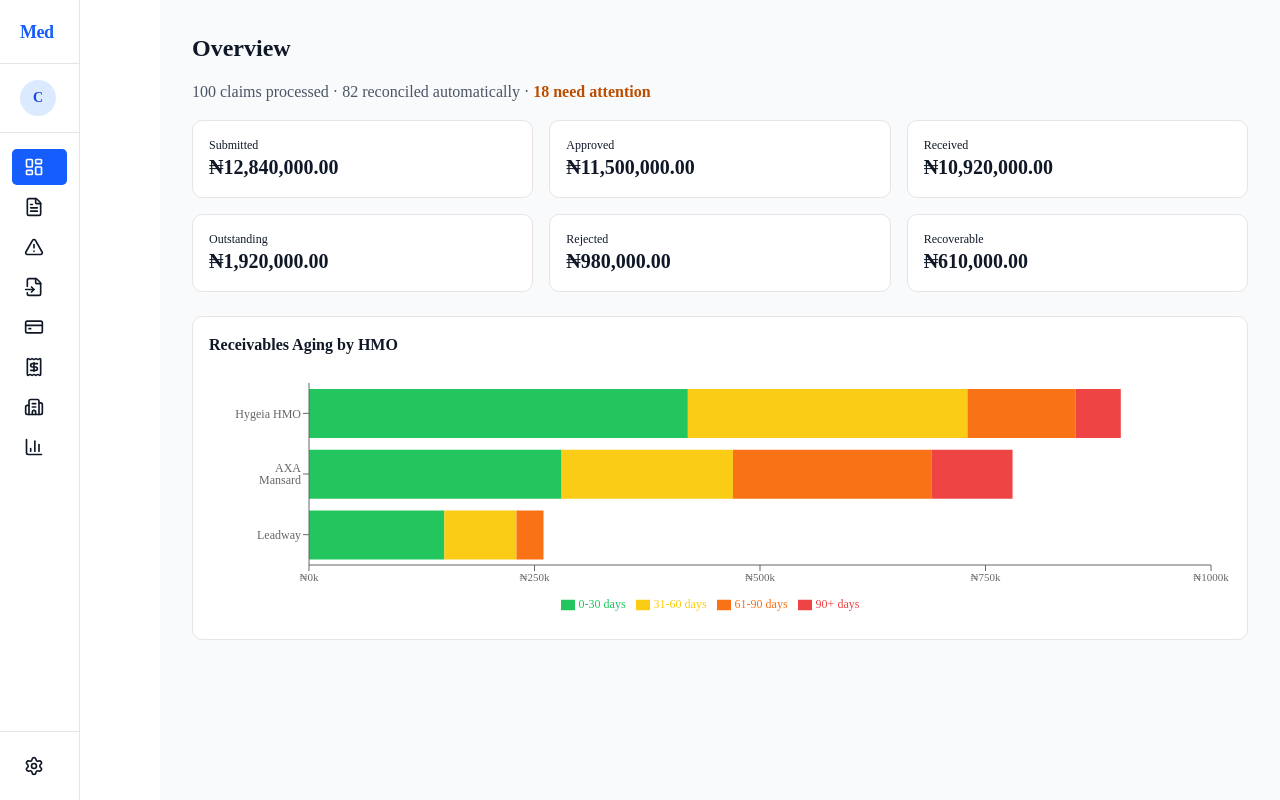
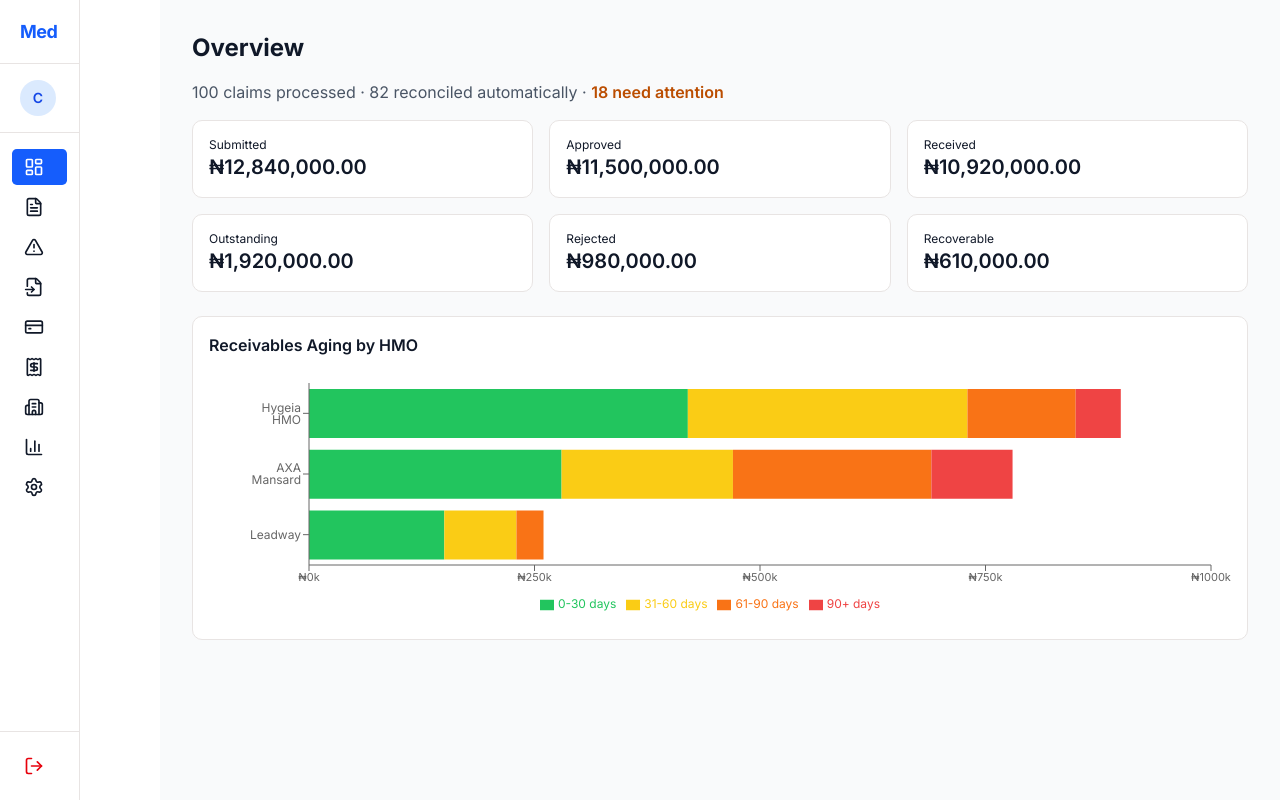
Before and after one commit to Clinton-Pase/MedCon, a Next.js app: page / in a window 1280 px wide. Built offline with nearby package versions, Linux system fonts and the light colour scheme.

Commit message:
FINAL FRONTEND FIX

```diff
--- a/app/layout.tsx
+++ b/app/layout.tsx
@@ -1,16 +1,16 @@
-import { Sidebar } from "@/components/sidebar";
+
 import "./globals.css";
+import { Inter } from "next/font/google";
+import { AppShell } from "@/components/app-shell";
+
+
+const inter = Inter({ subsets: ["latin"] });
 
 export default function RootLayout({ children }: { children: React.ReactNode }) {
   return (
     <html lang="en">
-      <body>
-        <div className="flex">
-          <Sidebar />
-         <main className="flex-1 min-h-screen bg-gray-50 p-4 pt-20 md:p-8 md:pt-8 md:ml-20">
-            {children}
-          </main>
-        </div>
+      <body className={inter.className}>
+        <AppShell>{children}</AppShell>
       </body>
     </html>
   );
--- /dev/null
+++ b/components/app-shell.tsx
@@ -0,0 +1,22 @@
+"use client";
+
+import { useState } from "react";
+import { Navbar } from "@/components/navbar";
+import { Sidebar } from "@/components/sidebar";
+
+
+export function AppShell({ children }: { children: React.ReactNode }) {
+  const [mobileOpen, setMobileOpen] = useState(false);
+
+  return (
+    <div className="flex">
+      <Sidebar mobileOpen={mobileOpen} setMobileOpen={setMobileOpen} />
+      <div className="flex-1 flex flex-col min-h-screen md:ml-20">
+        <Navbar onMenuClick={() => setMobileOpen(true)} />
+        <main className="flex-1 bg-gray-50 p-4 md:p-8">
+          {children}
+        </main>
+      </div>
+    </div>
+  );
+}
--- /dev/null
+++ b/components/navbar.tsx
@@ -0,0 +1,17 @@
+"use client";
+
+import { Menu } from "lucide-react";
+
+export function Navbar({ onMenuClick }: { onMenuClick: () => void }) {
+  return (
+    <div className="md:hidden flex items-center justify-between px-4 h-14 border-b bg-white sticky top-0 z-30">
+      <span className="font-bold text-lg text-blue-600 tracking-tight">MedRecon</span>
+      <button
+        onClick={onMenuClick}
+        className="p-2 rounded-lg hover:bg-gray-100 text-gray-900"
+      >
+        <Menu size={22} />
+      </button>
+    </div>
+  );
+}
--- a/components/sidebar.tsx
+++ b/components/sidebar.tsx
@@ -18,19 +18,16 @@ const links = [
   { href: "/tariffs", label: "Tariffs", icon: Receipt },
   { href: "/hmos", label: "HMOs", icon: Building2 },
   { href: "/reports", label: "Reports", icon: BarChart3 },
+  { href: "/settings", label: "Settings", icon: Settings },
 ];
-export function Sidebar() {
+
+export function Sidebar({ mobileOpen, setMobileOpen }: { mobileOpen: boolean; setMobileOpen: (v: boolean) => void }) {
   const pathname = usePathname();
-  const [mobileOpen, setMobileOpen] = useState(false);
+  // delete this line, no longer needed here:
+  // const [mobileOpen, setMobileOpen] = useState(false);
   return (
     <>
-      {/* Floating menu button, mobile only, separate from any page content */}
-      <button
-        onClick={() => setMobileOpen(true)}
-        className="md:hidden fixed bottom-24 right-4 z-30 w-11 h-11 rounded-l bg-white shadow-md border flex items-center justify-center text-gray-900"
-      >
-        <Menu size={20} />
-      </button>
+
 
       {mobileOpen && (
         <div
@@ -89,20 +86,20 @@ export function Sidebar() {
             );
           })}
         </nav>
+        <div className="px-3 py-4 border-t shrink-0">
+  <button
+    onClick={() => {
+      // TODO: wire to real logout once auth is ready (Phase 9)
+      alert("Logout coming soon");
+    }}
+    className="flex items-center gap-3 px-3 py-2 rounded-[0.3rem] text-sm font-medium whitespace-nowrap w-full text-red-600 hover:bg-red-50"
+  >
+    <LogOut size={20} className="shrink-0" />
+    <span className="md:hidden">Log out</span>
+    <span className="hidden md:group-hover:inline">Log out</span>
+  </button>
+</div>
 
-        <div className="px-3 py-4 border-t shrink-0">
-          <Link
-            href="/settings"
-            onClick={() => setMobileOpen(false)}
-            className={`flex items-center gap-3 px-3 py-2 rounded-[0.3rem] text-sm font-medium whitespace-nowrap ${
-              pathname === "/settings" ? "bg-blue-600 text-gray-50" : "text-gray-900 hover:bg-gray-500"
-            }`}
-          >
-            <Settings size={20} className="shrink-0" />
-            <span className="md:hidden">Settings</span>
-            <span className="hidden md:group-hover:inline">Settings</span>
-          </Link>
-        </div>
       </aside>
     </>
   );
```
